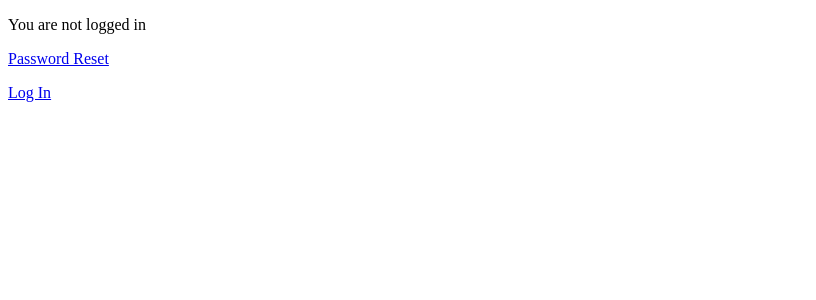
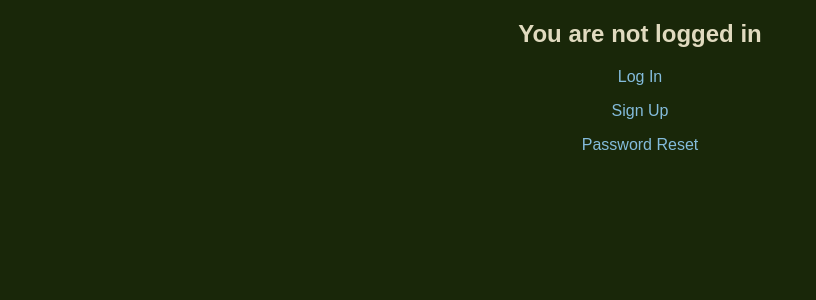
Before and after one commit to Brysonflowers/Echo-Chat, a Django app: page / in a window 1280 px wide. Shown: the top 300 px of the page, without its empty margins (0-816 px from the left). Run offline with Django 5.2, Linux system fonts and the light colour scheme.

Commit message:
added css to login and sigup

```diff
--- a/textingproject/accounts/urls.py
+++ b/textingproject/accounts/urls.py
@@ -1,5 +1,4 @@
 from django.urls import path
-
 from .views import SignUpView
 
 
--- a/textingproject/echochatapp/static/css/styles.css
+++ b/textingproject/echochatapp/static/css/styles.css
@@ -0,0 +1,44 @@
+body {
+    font-family: Arial, sans-serif;
+    background-color: #192709;
+    margin: 0;
+    padding: 0;
+    color:#4e4c54;
+}
+
+h2 {
+    color: #e0dabf;
+    text-align: center;
+}
+
+form {
+    max-width: 40%;
+    margin: 35px auto;
+    padding: 30px;
+    border: 1px solid #ccc;
+    border-radius: 8px;
+    background: #8ca3b7;
+    display: flex;
+    flex-direction: column;
+}
+
+button {
+    background: #84bcdc;
+    padding: 10px 15px;
+    border: none;
+    color: #4e4c54;
+    border-radius: 5px;
+}
+
+button:hover {
+    background: #6ea8d6;
+    cursor: pointer;
+}
+
+a {
+    color: #84bcdc;
+    text-decoration: none;
+    display: block;
+    text-align: center;
+    margin: 10px 0;
+}
--- a/textingproject/echochatapp/templates/base.html
+++ b/textingproject/echochatapp/templates/base.html
@@ -9,7 +9,7 @@
         <link rel="stylesheet" href="{% static 'css/styles.css' %}">
         <title>Echo Chat</title>
     </head>
-    <body>
+    <body class="body">
         {% block content %} {% endblock content %}
     </body>
 </html>
--- a/textingproject/echochatapp/templates/index.html
+++ b/textingproject/echochatapp/templates/index.html
@@ -11,8 +11,9 @@
         <button type="submit">Log Out</button>
     </form>
     {% else %}
-    <p>You are not logged in</p>
-    <p><a href="{% url 'password_reset' %}">Password Reset</a></p>
-    <a href="{% url 'login' %}">Log In</a>
+    <h2>You are not logged in</h2>
+    <p><a class="links" href="{% url 'login' %}">Log In</a></p>
+    <p><a class="links" href="{% url 'signup' %}">Sign Up</a></p>
+    <p><a class="links" href="{% url 'password_reset' %}">Password Reset</a></p>
     {% endif %}
 {% endblock %}
--- a/textingproject/echochatapp/templates/password_change_form.html
+++ b/textingproject/echochatapp/templates/password_change_form.html
@@ -4,5 +4,4 @@
 
 {% block content %}
     <p>hello</p>
-
 {% endblock %}
```
Also changed, not shown: textingproject/db.sqlite3.
